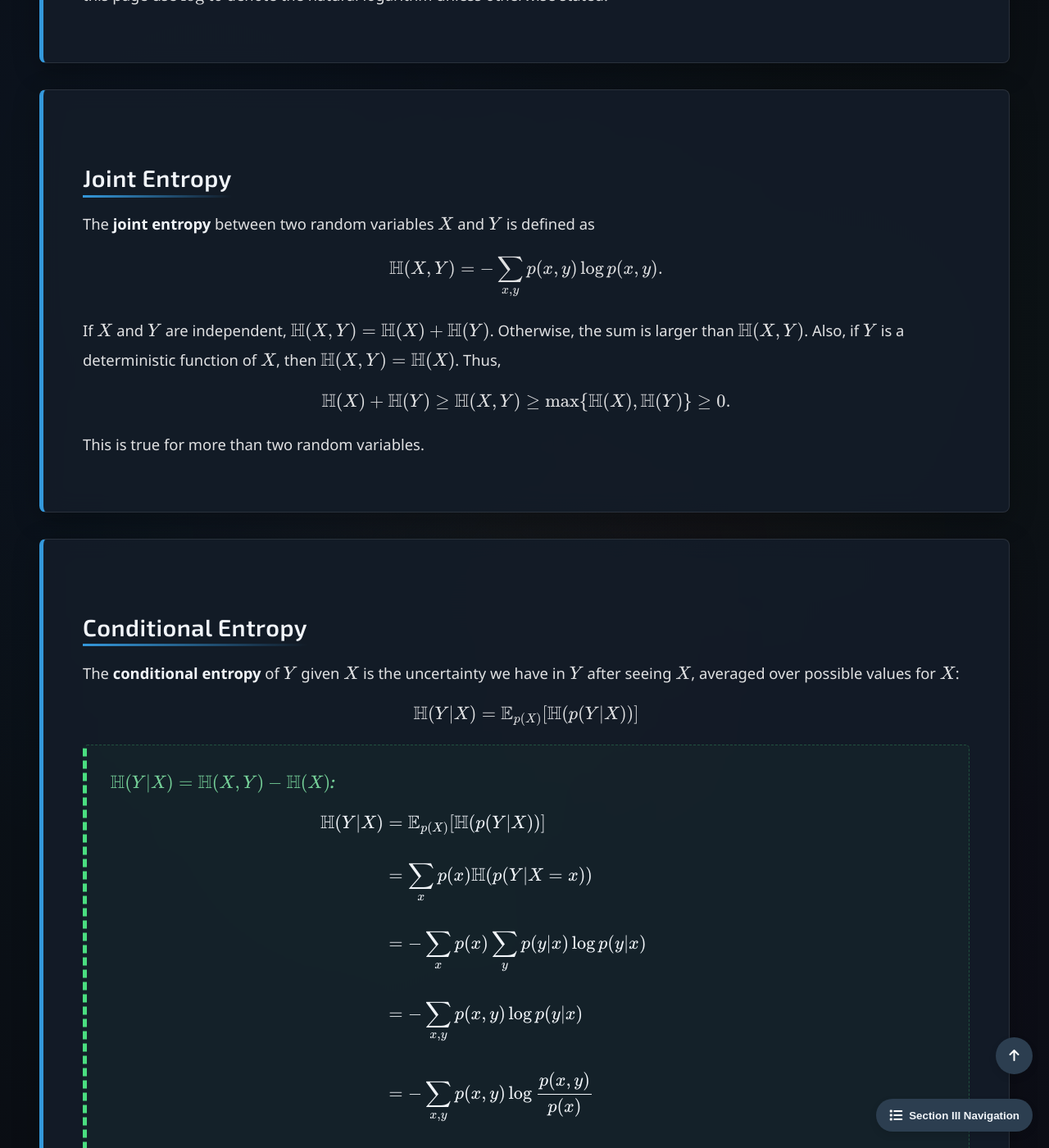
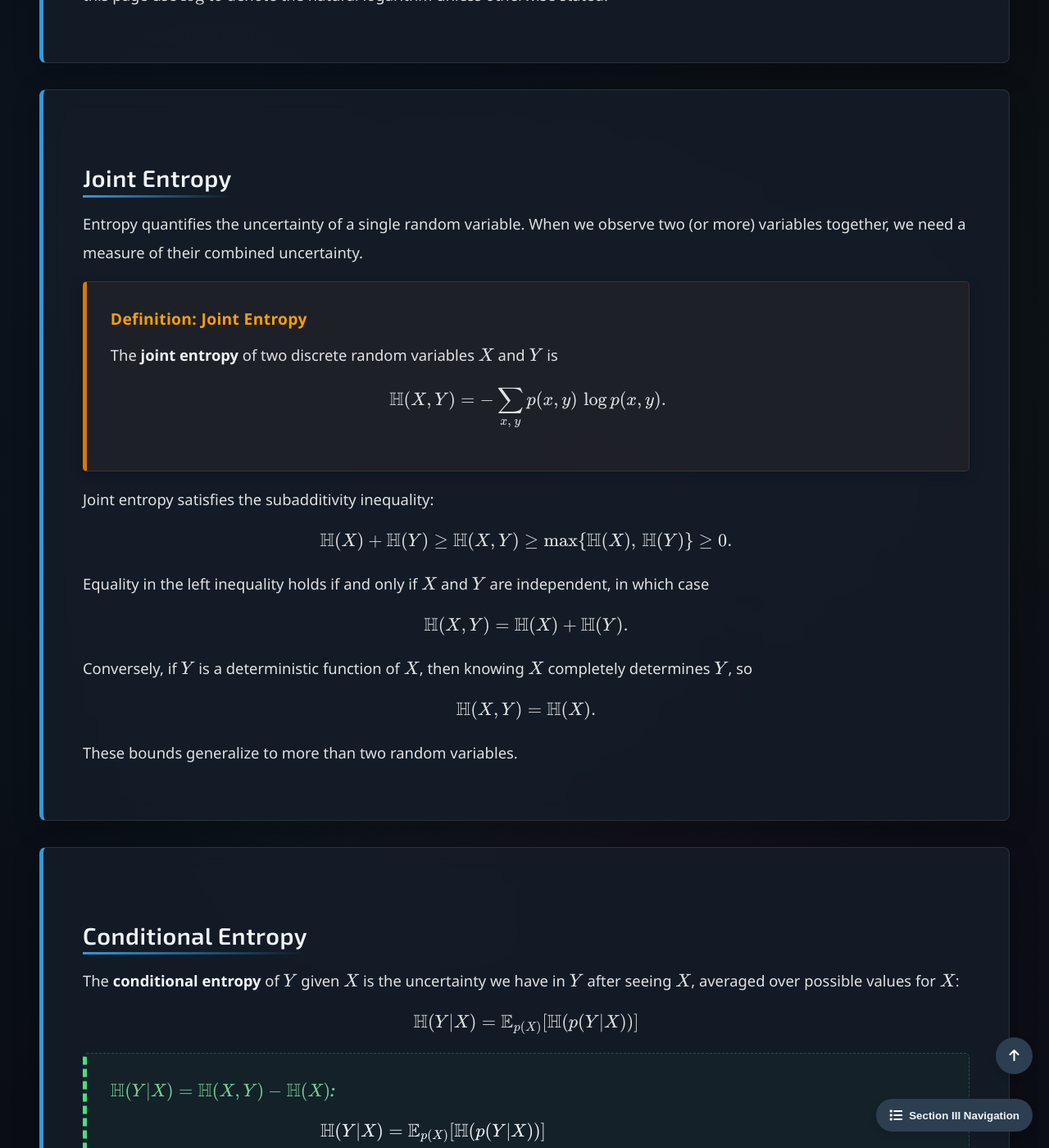
Before and after one commit to Yusukey01/yusukey01.github.io, a Jekyll site: the page built from Mathematics/Probability/entropy.html, in a window 1280 px wide and 1400 px high, scrolled down 2087 px. Shown: the whole window at 82% size. Built offline with Jekyll 4.4.1, drawn with Linux system fonts in a browser that asks for light colours.

Commit message:
revised explanations and style

```diff
--- a/Mathematics/Probability/entropy.html
+++ b/Mathematics/Probability/entropy.html
@@ -92,18 +92,40 @@ uses_python: false
 
             <section id="joint" class="section-content">
                 <h2>Joint Entropy</h2>
+
                 <p>
-                    The <strong>joint entropy</strong> between two random variables \(X\) and \(Y\) is defined as
+                    Entropy quantifies the uncertainty of a single random variable. When we observe two (or more) variables
+                    together, we need a measure of their combined uncertainty.
+                </p>
+
+                <div class="theorem">
+                    <span class="theorem-title">Definition: Joint Entropy</span>
+                    <p>
+                        The <strong>joint entropy</strong> of two discrete random variables \(X\) and \(Y\) is
+                        \[
+                        \mathbb{H}(X, Y) = -\sum_{x,\, y} p(x, y)\,\log p(x, y).
+                        \]
+                    </p>
+                </div>
+
+                <p>
+                    Joint entropy satisfies the subadditivity inequality:
                     \[
-                    \mathbb{H}(X, Y) = - \sum_{x, y} p(x, y) \log p(x, y).
+                    \mathbb{H}(X) + \mathbb{H}(Y) \geq \mathbb{H}(X, Y)
+                    \geq \max\{\mathbb{H}(X),\, \mathbb{H}(Y)\}
+                    \geq 0.
                     \]
-                    If \(X\) and \(Y\) are independent, \(\mathbb{H}(X, Y) =  \mathbb{H}(X) + \mathbb{H}(Y)\). Otherwise, the sum is
-                    larger than \(\mathbb{H}(X, Y)\). Also, if \(Y\) is a deterministic function of \(X\), then \(\mathbb{H}(X, Y) = \mathbb{H}(X)\). Thus,
+                    Equality in the left inequality holds if and only if \(X\) and \(Y\) are independent, in which case
                     \[
-                    \mathbb{H}(X) + \mathbb{H}(Y) \geq \mathbb{H}(X, Y) \geq \max\{\mathbb{H}(X), \mathbb{H}(Y)\} \geq 0.
+                    \mathbb{H}(X,Y) = \mathbb{H}(X) + \mathbb{H}(Y).
                     \]
-                    This is true for more than two random variables.
+                    Conversely, if \(Y\) is a deterministic function of \(X\), then knowing \(X\) completely determines
+                    \(Y\), so
+                    \[\mathbb{H}(X,Y) = \mathbb{H}(X).
+                    \]
+                    These bounds generalize to more than two random variables.
                 </p>
+
             </section>
 
             <section id="conditional" class="section-content">
```
